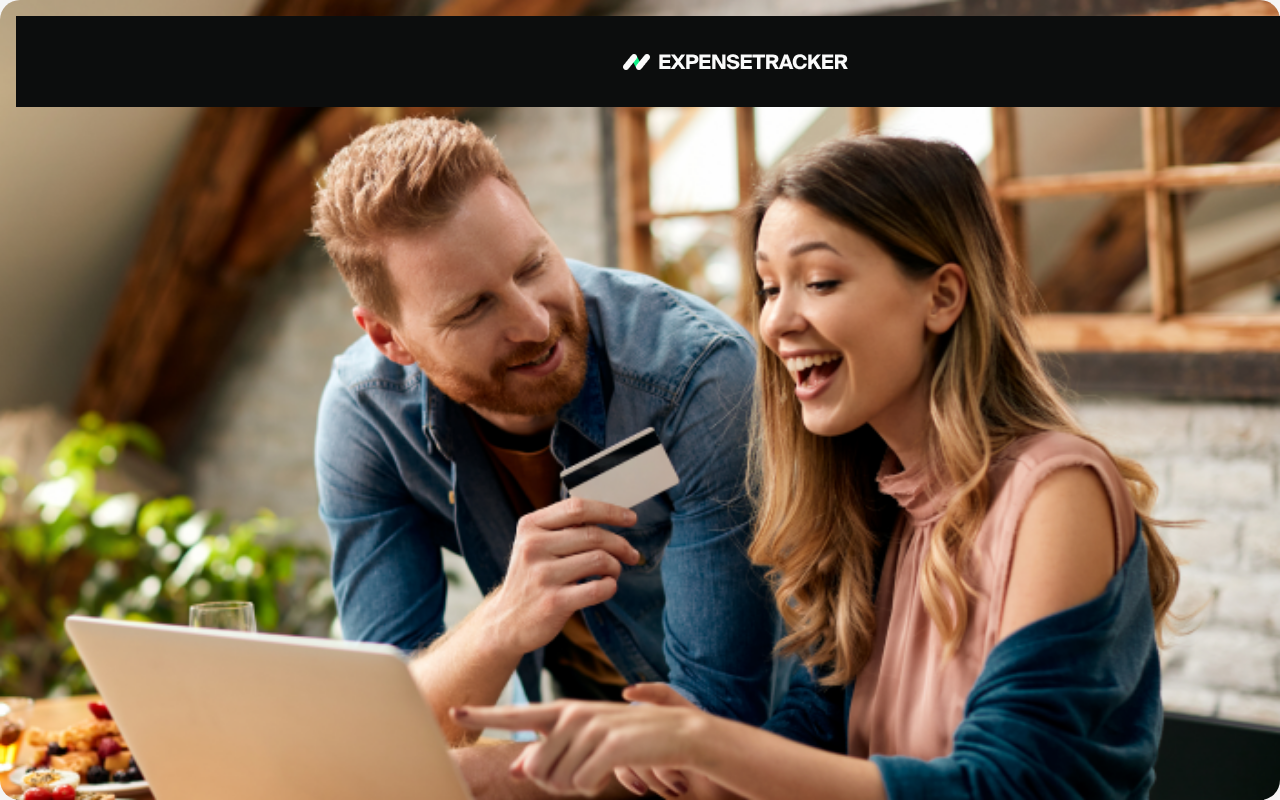
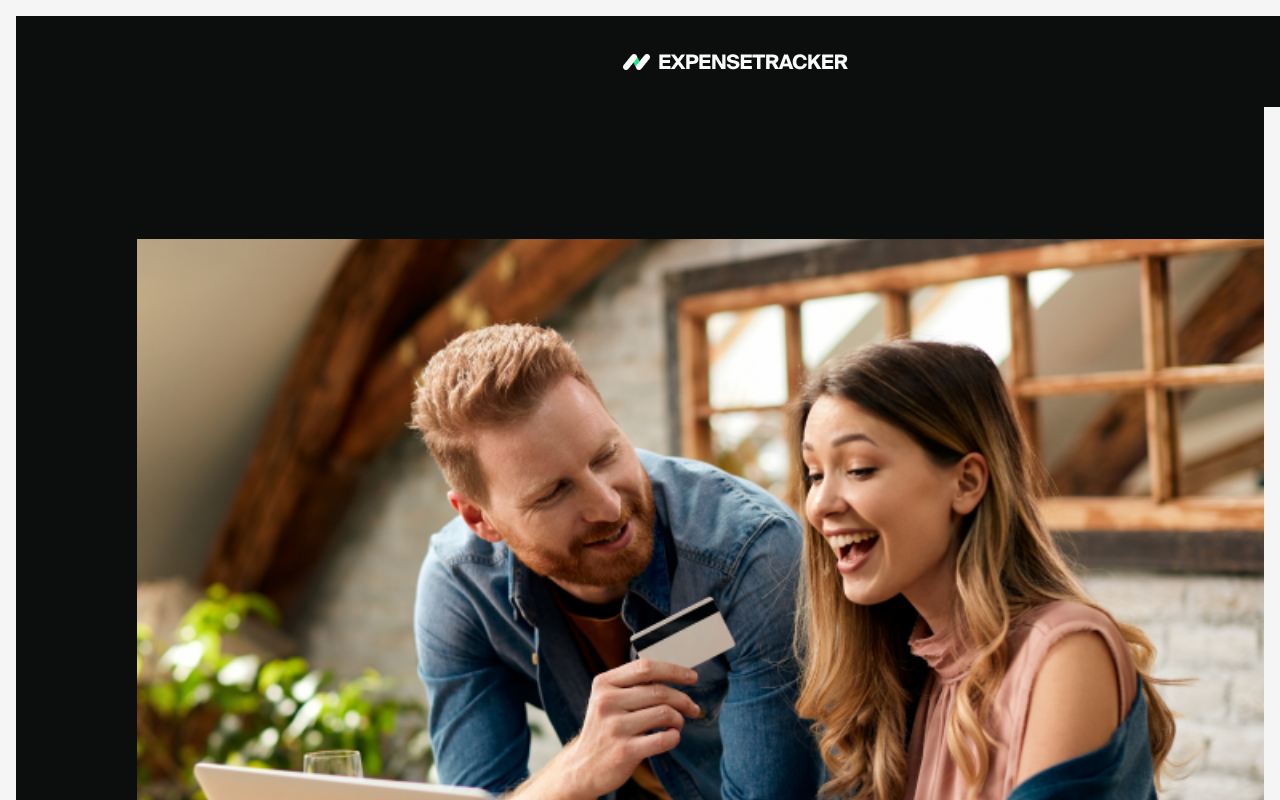
Before and after one commit to Reuelle/expense-tracker, a React (Create React App) app: page /expense-tracker/login in a window 1280 px wide. Shown: the top 800 px of the page. Built offline with nearby package versions, Linux system fonts and the light colour scheme.

Commit message:
Update Decoration.module.css

```diff
--- a/src/components/Decoration/Decoration.module.css
+++ b/src/components/Decoration/Decoration.module.css
@@ -1,14 +1,28 @@
+/* src/components/DecorationComponent/DecorationComponent.module.css */
+
+.container {
+  position: relative; /* Ensures relative positioning for absolute child elements */
+  width: 100%;
+  height: 100vh; /* Fill the viewport height */
+  display: flex;
+  justify-content: center;
+  align-items: center;
+}
+
 .backgroundImage {
-  position: fixed; /* Ensures the background image stays in place */
-  top: 0;
-  left: 0;
-  width: 100%; /* Fill the entire width */
-  height: 100%; /* Fill the entire height */
-  background-image: url('path-to-your-image.jpg'); /* Specify the image URL */
+  position: absolute; /* Keeps it in the background */
+  top: 132px; /* Margin from the top */
+  left: 121px; /* Margin from the left */
+  width: calc(100% - 121px); /* Adjust width based on the margin */
+  height: calc(100% - 132px); /* Adjust height based on the margin */
   background-size: cover;
+  background-position: center;
   background-repeat: no-repeat;
-  background-position: center; /* Center the background image */
-  z-index: 1; /* Ensure it's behind the form */
-  border-radius: 20px; /* Add rounding if necessary */
-  background-color: rgba(255, 255, 255, 0.5); /* Optional: semi-transparent background color */
+  z-index: 1; /* Ensures it stays behind other content */
 }
+
+.decorationTab {
+  position: relative;
+  z-index: 10; /* This will sit above the background */
+  /* Additional styles for decoration */
+}
```
